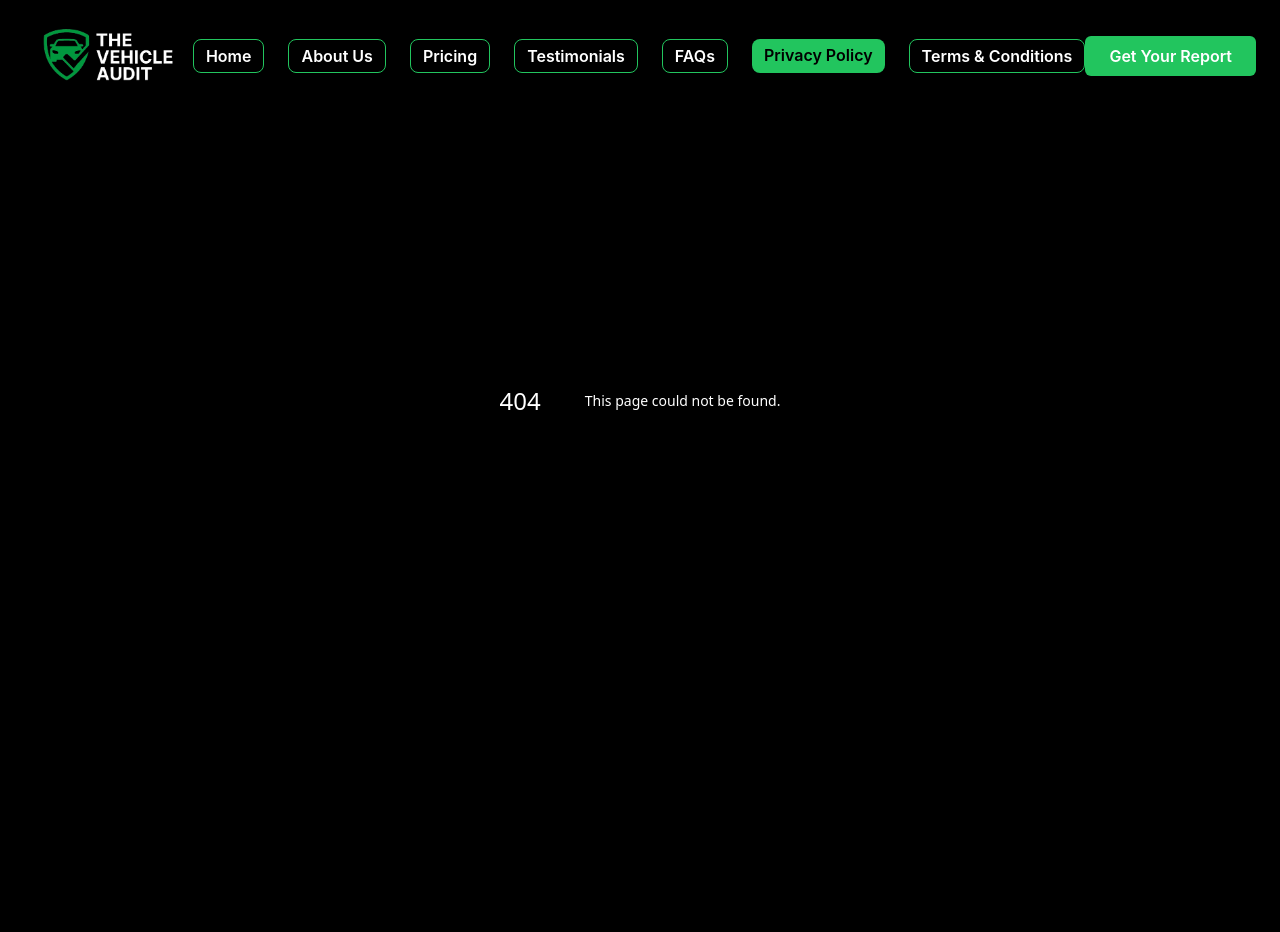
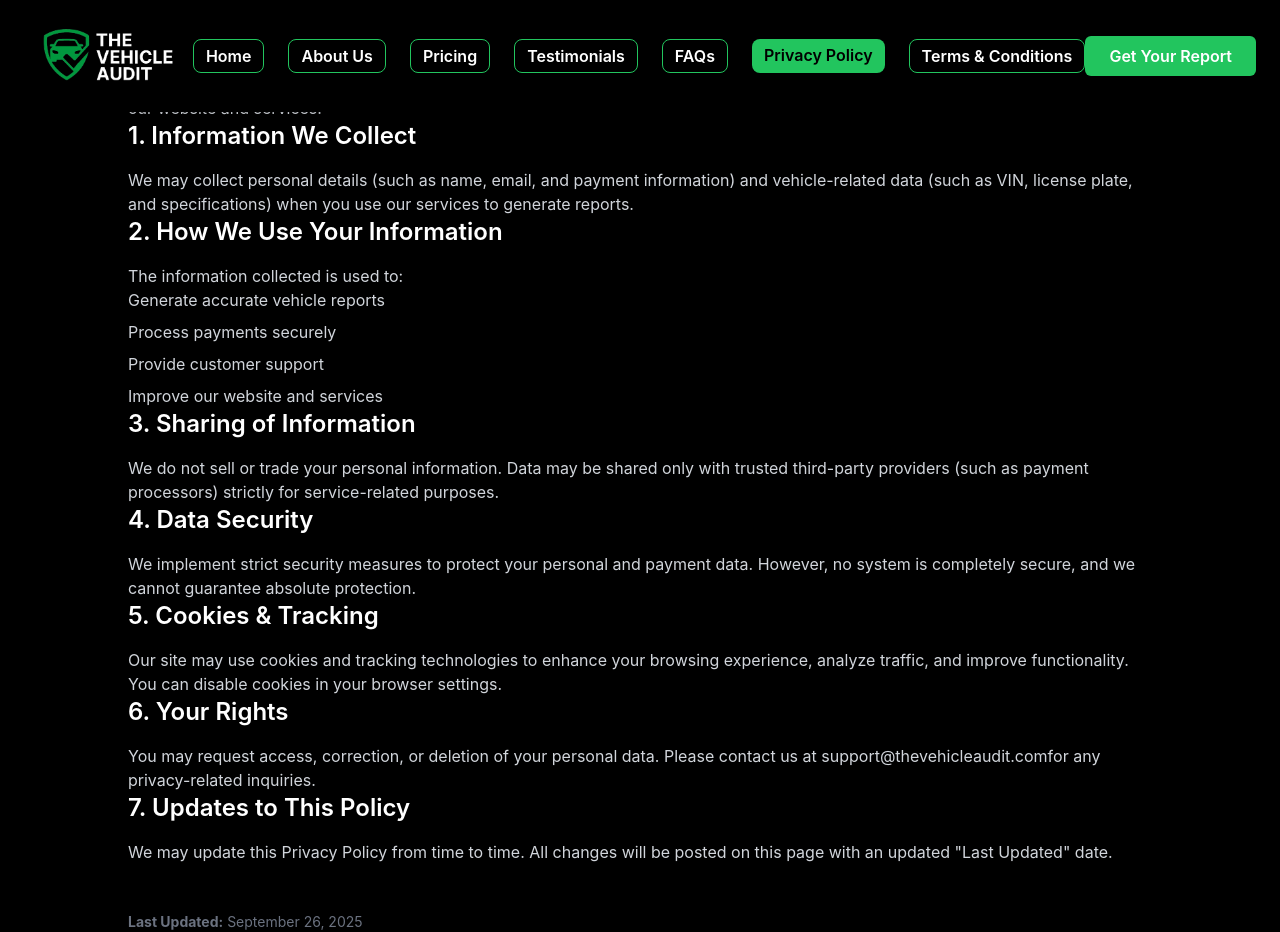
Before and after one commit to muhammadnoaman345/Get-carify, a Next.js app: page /privacy-policy in a window 1280 px wide. Before the commit this address had no page. Before the commit the page ends 800 px from the top, so only its background shows below. Built offline with nearby package versions, Linux system fonts and the light colour scheme.

Commit message:
Create page.js

```diff
--- /dev/null
+++ b/app/privacy-policy/page.js
@@ -0,0 +1,81 @@
+// app/privacy-policy/page.js
+export default function PrivacyPolicy() {
+  return (
+    <div className="bg-black text-white min-h-screen pt-32 pb-20 px-6">
+      <div className="max-w-5xl mx-auto">
+        {/* Header */}
+        <h1 className="text-4xl md:text-5xl font-bold text-green-500 mb-6">
+          Privacy Policy
+        </h1>
+        <p className="text-gray-300 mb-12">
+          At <span className="text-green-400 font-semibold">The Vehicle Audit</span>,
+          we value your trust. This Privacy Policy explains how we collect, use, and protect your
+          information when you use our website and services.
+        </p>
+
+        {/* Section 1 */}
+        <h2 className="text-2xl font-semibold text-green-400 mb-4">1. Information We Collect</h2>
+        <p className="text-gray-300 mb-8">
+          We may collect personal details (such as name, email, and payment information)
+          and vehicle-related data (such as VIN, license plate, and specifications)
+          when you use our services to generate reports.
+        </p>
+
+        {/* Section 2 */}
+        <h2 className="text-2xl font-semibold text-green-400 mb-4">2. How We Use Your Information</h2>
+        <p className="text-gray-300 mb-8">
+          The information collected is used to:
+        </p>
+        <ul className="list-disc list-inside text-gray-300 mb-8 space-y-2">
+          <li>Generate accurate vehicle reports</li>
+          <li>Process payments securely</li>
+          <li>Provide customer support</li>
+          <li>Improve our website and services</li>
+        </ul>
+
+        {/* Section 3 */}
+        <h2 className="text-2xl font-semibold text-green-400 mb-4">3. Sharing of Information</h2>
+        <p className="text-gray-300 mb-8">
+          We do not sell or trade your personal information.
+          Data may be shared only with trusted third-party providers (such as payment processors)
+          strictly for service-related purposes.
+        </p>
+
+        {/* Section 4 */}
+        <h2 className="text-2xl font-semibold text-green-400 mb-4">4. Data Security</h2>
+        <p className="text-gray-300 mb-8">
+          We implement strict security measures to protect your personal and payment data.
+          However, no system is completely secure, and we cannot guarantee absolute protection.
+        </p>
+
+        {/* Section 5 */}
+        <h2 className="text-2xl font-semibold text-green-400 mb-4">5. Cookies & Tracking</h2>
+        <p className="text-gray-300 mb-8">
+          Our site may use cookies and tracking technologies to enhance your browsing experience,
+          analyze traffic, and improve functionality. You can disable cookies in your browser settings.
+        </p>
+
+        {/* Section 6 */}
+        <h2 className="text-2xl font-semibold text-green-400 mb-4">6. Your Rights</h2>
+        <p className="text-gray-300 mb-8">
+          You may request access, correction, or deletion of your personal data.
+          Please contact us at{" "}
+          <span className="text-green-400">support@thevehicleaudit.com</span>
+          for any privacy-related inquiries.
+        </p>
+
+        {/* Section 7 */}
+        <h2 className="text-2xl font-semibold text-green-400 mb-4">7. Updates to This Policy</h2>
+        <p className="text-gray-300 mb-8">
+          We may update this Privacy Policy from time to time.
+          All changes will be posted on this page with an updated "Last Updated" date.
+        </p>
+
+        {/* Last Updated */}
+        <p className="text-sm text-gray-500 mt-12">
+          <strong>Last Updated:</strong> September 26, 2025
+        </p>
+      </div>
+    </div>
+  );
+}
```
